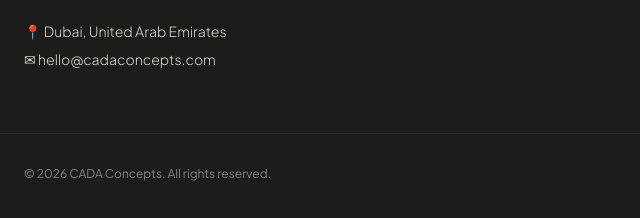
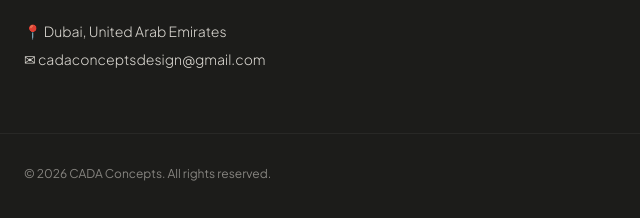
Before and after one commit to federicodumagpijr-tech/cada-concepts, a plain HTML site: page index.html in a window 1280 px wide. Shown: the part 1678-1896 px from the top of the page, 0-640 px from the left. Drawn offline with nearby package versions, Linux system fonts and the light colour scheme; a web font is replaced by a local one.

```diff
--- a/index.html
+++ b/index.html
@@ -148,7 +148,7 @@
                 </p>
                 <div class="space-y-2 text-sm text-cada-sand/90 font-light">
                     <p>📍 Dubai, United Arab Emirates</p>
-                    <p>✉ hello@cadaconcepts.com</p>
+                    <p>✉  cadaconceptsdesign@gmail.com</p>
                 </div>
             </div>
 
```
